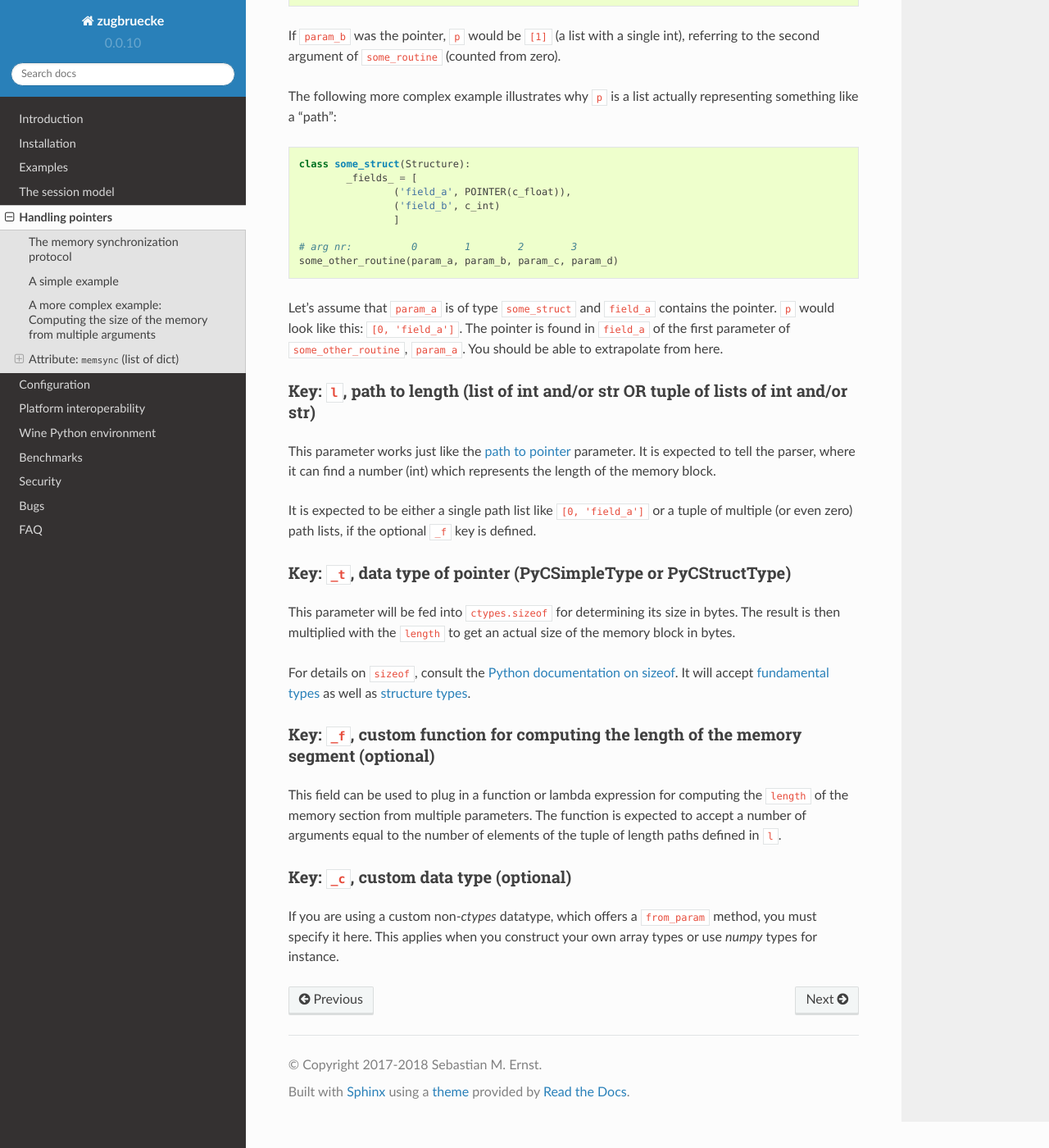
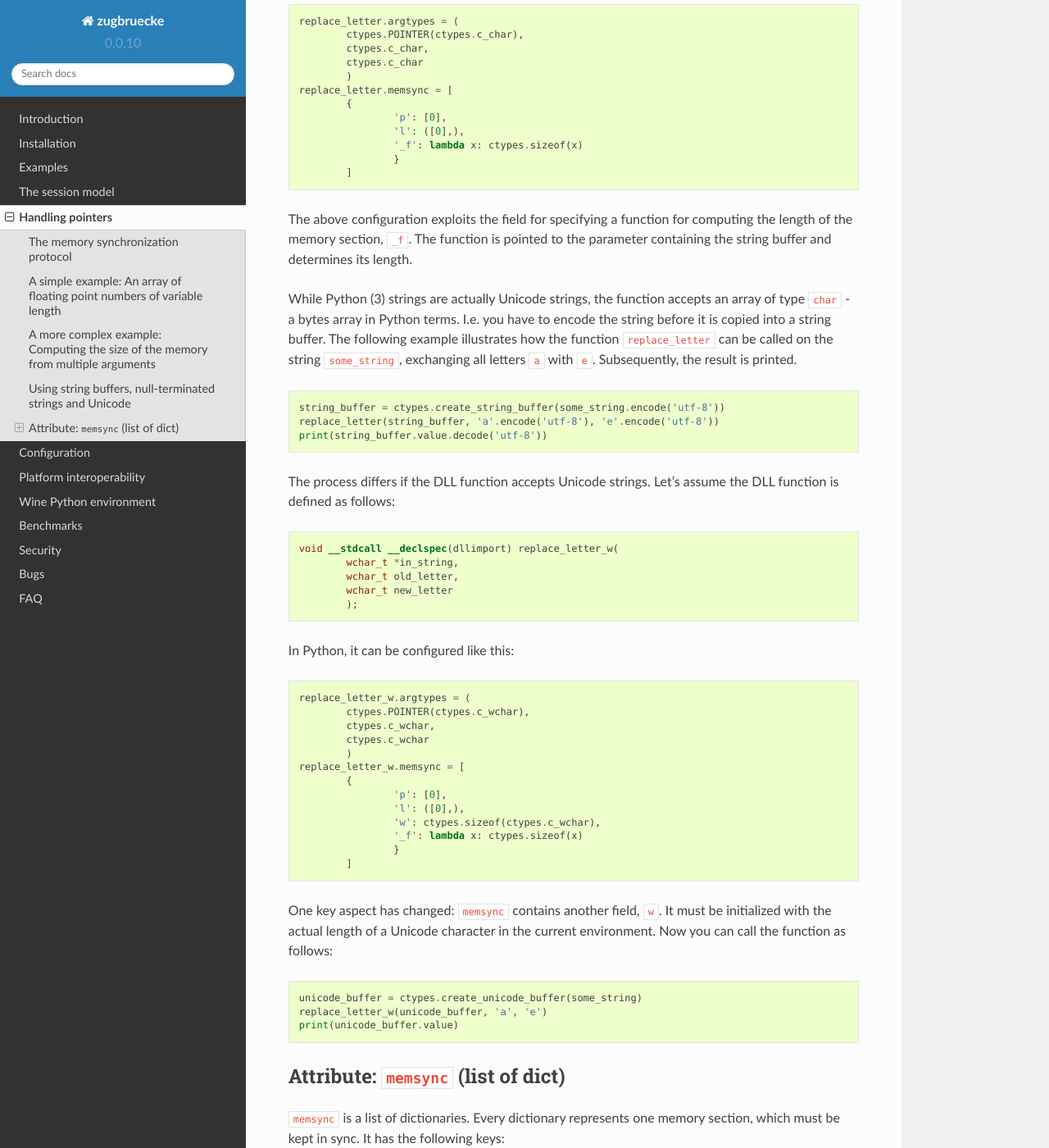
Before and after one commit to pleiszenburg/zugbruecke, a Sphinx documentation site: the page built from docs/memsync.rst, in a window 1280 px wide and 1400 px high, scrolled down 3829 px. Shown: the whole window at 82% size. Built offline with Sphinx 7.4.7 and the Read the Docs theme 2.0.0, drawn with Linux system fonts in a browser that asks for light colours; some of the changed text lies outside the part shown.

Commit message:
updated documentation, describing string buffers

```diff
--- a/docs/memsync.rst
+++ b/docs/memsync.rst
@@ -20,8 +20,8 @@ through the ``memsync`` protocol. ``memsync`` implements special directives,
 which do not interfere with *ctypes* should the code be required to run on
 *Windows* as well.
 
-A simple example
-----------------
+A simple example: An array of floating point numbers of variable length
+-----------------------------------------------------------------------
 
 Consider the following example DLL routine in C:
 
@@ -186,6 +186,98 @@ The above definition will extract the values of the ``image_width`` and
 ``image_height`` parameters for every function call and feed them into the
 specified lambda function.
 
+Using string buffers, null-terminated strings and Unicode
+---------------------------------------------------------
+
+Let's assume you are confronted with a regular Python (3) string. With the help of a
+DLL function, you want to replace all occurrences of a letter with another letter.
+
+.. code:: python
+
+	some_string = 'zategahuba'
+
+The DLL function's definition looks like this:
+
+.. code:: C
+
+	void __stdcall __declspec(dllimport) replace_letter(
+		char *in_string,
+		char old_letter,
+		char new_letter
+		);
+
+In Python, it can be configured as follows:
+
+.. code:: python
+
+	replace_letter.argtypes = (
+		ctypes.POINTER(ctypes.c_char),
+		ctypes.c_char,
+		ctypes.c_char
+		)
+	replace_letter.memsync = [
+		{
+			'p': [0],
+			'l': ([0],),
+			'_f': lambda x: ctypes.sizeof(x)
+			}
+		]
+
+The above configuration exploits the field for specifying a function for computing
+the length of the memory section, ``_f``. The function is pointed to the parameter
+containing the string buffer and determines its length.
+
+While Python (3) strings are actually Unicode strings, the function accepts an
+array of type ``char`` - a bytes array in Python terms. I.e. you have to encode the
+string before it is copied into a string buffer. The following example illustrates
+how the function ``replace_letter`` can be called on the string ``some_string``,
+exchanging all letters ``a`` with ``e``. Subsequently, the result is printed.
+
+.. code:: python
+
+	string_buffer = ctypes.create_string_buffer(some_string.encode('utf-8'))
+	replace_letter(string_buffer, 'a'.encode('utf-8'), 'e'.encode('utf-8'))
+	print(string_buffer.value.decode('utf-8'))
+
+The process differs if the DLL function accepts Unicode strings. Let's assume
+the DLL function is defined as follows:
+
+.. code:: C
+
+	void __stdcall __declspec(dllimport) replace_letter_w(
+		wchar_t *in_string,
+		wchar_t old_letter,
+		wchar_t new_letter
+		);
+
+In Python, it can be configured like this:
+
+.. code:: python
+
+	replace_letter_w.argtypes = (
+		ctypes.POINTER(ctypes.c_wchar),
+		ctypes.c_wchar,
+		ctypes.c_wchar
+		)
+	replace_letter_w.memsync = [
+		{
+			'p': [0],
+			'l': ([0],),
+			'w': ctypes.sizeof(ctypes.c_wchar),
+			'_f': lambda x: ctypes.sizeof(x)
+			}
+		]
+
+One key aspect has changed: ``memsync`` contains another field, ``w``. It must
+be initialized with the actual length of a Unicode character in the current environment.
+Now you can call the function as follows:
+
+.. code:: python
+
+	unicode_buffer = ctypes.create_unicode_buffer(some_string)
+	replace_letter_w(unicode_buffer, 'a', 'e')
+	print(unicode_buffer.value)
+
 Attribute: ``memsync`` (list of dict)
 ----------------------------------------
 
@@ -194,7 +286,8 @@ section, which must be kept in sync. It has the following keys:
 
 * ``p`` (:ref:`path to pointer <pathpointer>`)
 * ``l`` (:ref:`path to length <pathlength>`)
-* ``_t`` (:ref:`data type of pointer <pointertype>`)
+* ``w`` (:ref:`size of Unicode character <unicodechar>`, optional)
+* ``_t`` (:ref:`data type of pointer <pointertype>`, optional)
 * ``_f`` (:ref:`custom length function <length function>`, optional)
 * ``_c`` (:ref:`custom data type <customtype>`, optional)
 
@@ -246,14 +339,23 @@ the length of the memory block.
 It is expected to be either a single path list like ``[0, 'field_a']`` or a tuple
 of multiple (or even zero) path lists, if the optional ``_f`` key is defined.
 
+.. _unicodechar:
+
+Key: ``w``, size of Unicode character (optional)
+^^^^^^^^^^^^^^^^^^^^^^^^^^^^^^^^^^^^^^^^^^^^^^^^
+
+If a Unicode string (buffer) is passed into a function, this parameter must be
+initialized with the length of one Unicode character in bytes in the current
+environment - ``ctypes.sizeof(ctypes.c_wchar)`` in most cases.
+
 .. _pointertype:
 
-Key: ``_t``, data type of pointer (PyCSimpleType or PyCStructType)
-^^^^^^^^^^^^^^^^^^^^^^^^^^^^^^^^^^^^^^^^^^^^^^^^^^^^^^^^^^^^^^^^^^
+Key: ``_t``, data type of pointer (PyCSimpleType or PyCStructType) (optional)
+^^^^^^^^^^^^^^^^^^^^^^^^^^^^^^^^^^^^^^^^^^^^^^^^^^^^^^^^^^^^^^^^^^^^^^^^^^^^^
 
 This parameter will be fed into ``ctypes.sizeof`` for determining its size in bytes.
 The result is then multiplied with the ``length`` to get an actual size of the
-memory block in bytes.
+memory block in bytes. If it is not explicitly defined, it defaults to ``ctypes.c_ubyte``.
 
 For details on ``sizeof``, consult the `Python documentation on sizeof`_.
 It will accept `fundamental types`_ as well as `structure types`_.
```
